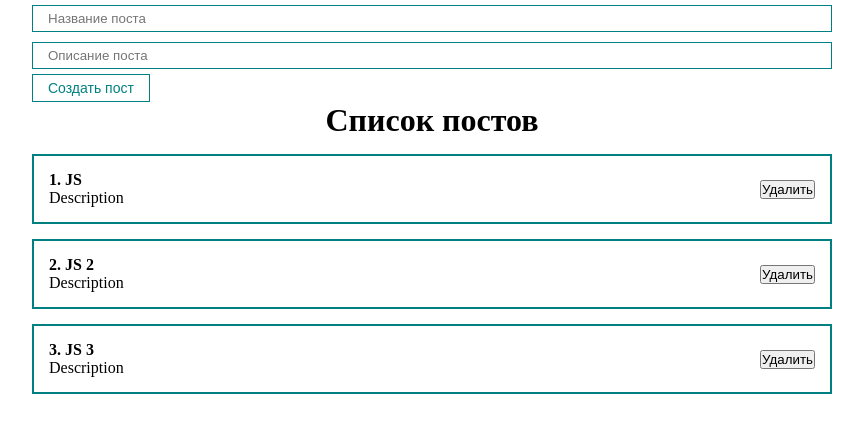
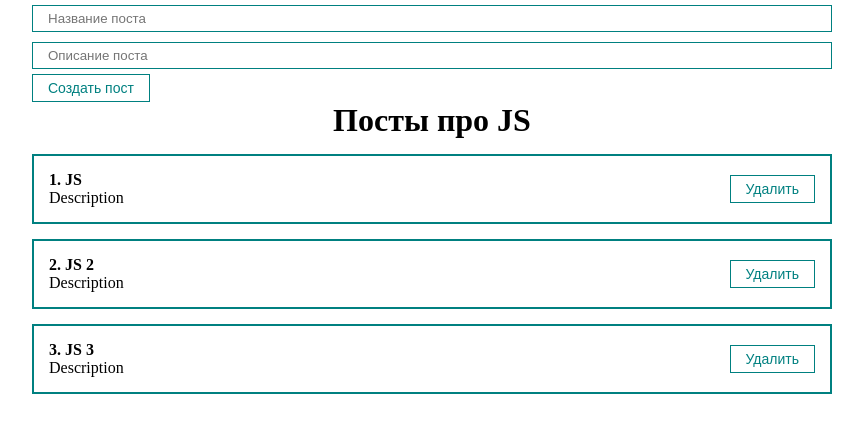
Before and after one commit to EvgenyMinin/React_Basic_2021, a React (Create React App) app: page / in a window 1280 px wide. Shown: the top 432 px of the page, without its empty margins (208-1071 px from the left). Built offline with nearby package versions, Linux system fonts and the light colour scheme.

Commit message:
added deleting posts

```diff
--- /dev/null
+++ b/src/App.module.css
@@ -0,0 +1,4 @@
+.subtitle {
+  margin-top: 16px;
+  text-align: center;
+}
--- a/src/App.tsx
+++ b/src/App.tsx
@@ -5,6 +5,7 @@ import PostList from './components/PostList';
 import { Post } from './models/Post';
 
 import './styles/App.css';
+import css from './App.module.css';
 
 const App = () => {
   const [posts, setPosts] = useState<Post[]>([
@@ -17,10 +18,18 @@ const App = () => {
     setPosts([...posts, newPost]);
   };
 
+  const removePost = (id: number) => {
+    setPosts(posts.filter(p => p.id !== id));
+  };
+
   return (
     <div className="app">
       <PostForm onCreatePost={createPostHandler} />
-      <PostList posts={posts} />
+      {posts.length ? (
+        <PostList posts={posts} title="Посты про JS" removePost={removePost} />
+      ) : (
+        <h2 className={css.subtitle}>Посты не найдены</h2>
+      )}
     </div>
   );
 };
--- a/src/components/PostItem.tsx
+++ b/src/components/PostItem.tsx
@@ -1,14 +1,17 @@
 import React from 'react';
 
 import './PostItem.css';
+import Button from './UI/button/Button';
 
 type PostItemProps = {
   number: number;
   title: string;
   body: string;
+  postId: number;
+  removePost: (id: number) => void;
 };
 
-const PostItem = ({ number, title, body }: PostItemProps) => {
+const PostItem = ({ postId, number, title, body, removePost }: PostItemProps) => {
   return (
     <div className="post">
       <div className="post__content">
@@ -18,7 +21,7 @@ const PostItem = ({ number, title, body }: PostItemProps) => {
         <div>{body}</div>
       </div>
       <div className="post__btns">
-        <button>Удалить</button>
+        <Button onClick={() => removePost(postId)}>Удалить</Button>
       </div>
     </div>
   );
--- a/src/components/PostList.tsx
+++ b/src/components/PostList.tsx
@@ -5,19 +5,26 @@ import PostItem from './PostItem';
 import './PostList.css';
 
 interface PostListProps {
+  title: string;
   posts: Post[];
+  removePost: (id: number) => void;
 }
 
-const PostList = ({posts}: PostListProps) => {
-    return (
-    <>
-      <h1>Список постов</h1>
+const PostList = ({ posts, title, removePost }: PostListProps) => (
+  <>
+    <h1>{title}</h1>
 
-      {posts.map(({ id, title, body }, index) => (
-        <PostItem key={id} number={index + 1} title={title} body={body} />
-      ))}
-    </>
-  );
-};
+    {posts.map(({ id, title, body }, index) => (
+      <PostItem
+        key={id}
+        number={index + 1}
+        title={title}
+        body={body}
+        postId={id}
+        removePost={removePost}
+      />
+    ))}
+  </>
+);
 
 export default PostList;
```
